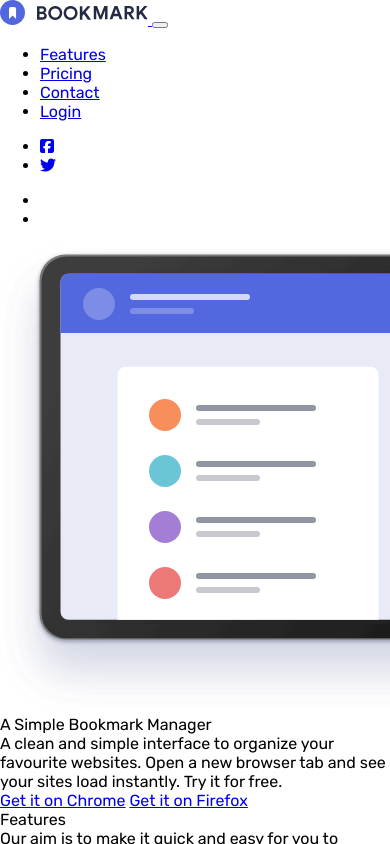
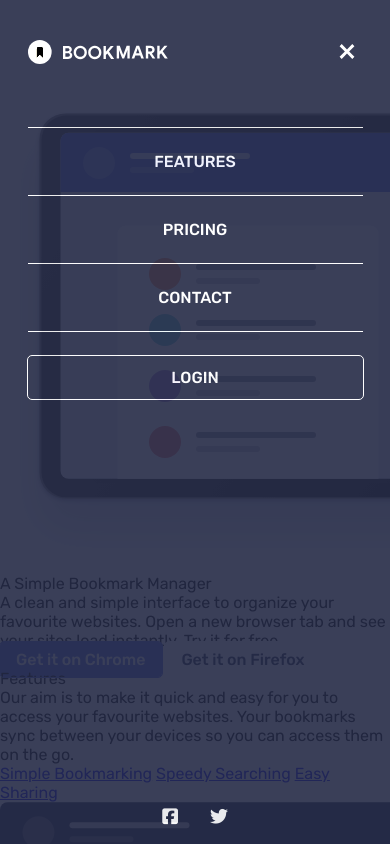
Before and after one commit to rudimediaz/fem-bookmark-landing-page, a website built with Vite: page index.html in a window 390 px wide. Both pictures are taken after a click on the button "Open and Close Menu". Shown: the top 844 px of the page. Built offline with nearby package versions, Linux system fonts and the light colour scheme; some packages are replaced by stand-ins of ours.

Commit message:
feat: header

```diff
--- a/index.html
+++ b/index.html
@@ -43,10 +43,16 @@
     </style>
   </head>
   <body>
-    <header>
-      <nav>
+    <header class="header flex">
+      <nav class="nav flex container" id="nav-master">
         <!-- brand logo  -->
-        <a href="/" aria-labelledby="brand-logo-top">
+        <a
+          href="/"
+          aria-labelledby="brand-logo-top"
+          class="brand-top"
+          data-navigation-state
+          data-navigation-agent
+        >
           <span id="brand-logo-top" class="sr-only">Bookmark</span>
           <img
             src="/images/logo-bookmark.svg"
@@ -55,20 +61,30 @@
         </a>
 
         <!-- navigation toggle  -->
-        <button>
+        <button
+          id="nav-toggle"
+          class="btn nav-toggle"
+          aria-controls="nav-top-links"
+          aria-expanded="false"
+        >
           <span class="sr-only">Open and Close Menu</span>
         </button>
 
         <!-- navigation links  -->
-        <div>
-          <ul>
+        <div
+          class="flex nav-wrapper-links"
+          id="nav-top-links"
+          data-navigation-agent
+          data-navigation-state
+        >
+          <ul class="flex nav-links nav-links_int container">
             <li><a href="#!">Features</a></li>
             <li><a href="#!">Pricing</a></li>
             <li><a href="#!">Contact</a></li>
-            <li><a href="#!">Login</a></li>
+            <li><a href="#!" class="btn btn_primary">Login</a></li>
           </ul>
 
-          <ul>
+          <ul class="flex nav-links nav-links_ext container">
             <li>
               <a href="#!">
                 <span class="sr-only">facebook</span>
@@ -113,8 +129,12 @@
             instantly. Try it for free.
           </p>
           <div>
-            <a href="#!">Get it on Chrome</a>
-            <a href="#!">Get it on Firefox</a>
+            <a href="#!" class="btn btn_primary-alt"
+              >Get it on Chrome</a
+            >
+            <a href="#!" class="btn btn_outlined btn_primary-alt"
+              >Get it on Firefox</a
+            >
           </div>
         </div>
       </div>
@@ -146,7 +166,7 @@
                 drag-and-drop interface gives you complete control
                 over how you manage your favourite sites.
               </p>
-              <a href="#!">More Info</a>
+              <a href="#!" class="btn btn_primary-alt">More Info</a>
             </div>
 
             <!-- tab #2 -->
@@ -161,7 +181,7 @@
                 sites in no time at all. No need to trawl through all
                 of your bookmarks.
               </p>
-              <a href="#!">More Info</a>
+              <a href="#!" class="btn btn_primary-alt">More Info</a>
             </div>
 
             <!-- tab #3  -->
@@ -176,7 +196,7 @@
                 others. Create a shareable link that you can send at
                 the click of a button.
               </p>
-              <a href="#!">More Info</a>
+              <a href="#!" class="btn btn_primary-alt">More Info</a>
             </div>
           </div>
         </div>
@@ -194,19 +214,25 @@
             <img src="/images/logo-chrome.svg" alt="chrome logo" />
             <h3>Add to Chrome</h3>
             <p>Minimum version 62</p>
-            <a href="#!">Add & Install Extension</a>
+            <a href="#!" class="btn btn_primary-alt"
+              >Add & Install Extension</a
+            >
           </div>
           <div>
             <img src="/images/logo-firefox.svg" alt="firefox logo" />
             <h3>Add to Firefox</h3>
             <p>Minimum version 55</p>
-            <a href="#!">Add & Install Extension</a>
+            <a href="#!" class="btn btn_primary-alt"
+              >Add & Install Extension</a
+            >
           </div>
           <div>
             <img src="/images/logo-opera.svg" alt="opera logo" />
             <h3>Add to Opera</h3>
             <p>Minimum version 46</p>
-            <a href="#!">Add & Install Extension</a>
+            <a href="#!" class="btn btn_primary-alt"
+              >Add & Install Extension</a
+            >
           </div>
         </div>
       </div>
@@ -259,7 +285,7 @@
             gravida pellentesque non ut velit.
           </details>
         </div>
-        <a href="#!">More Info</a>
+        <a href="#!" class="btn btn_primary-alt">More Info</a>
       </div>
 
       <!-- contacts  -->
@@ -268,7 +294,11 @@
         <p>Stay up-to-date with what we’re doing</p>
         <form>
           <input type="email" />
-          <input type="submit" value="Contact Us" />
+          <input
+            type="submit"
+            value="Contact Us"
+            class="btn btn_primary"
+          />
         </form>
       </div>
 
--- a/src/main.js
+++ b/src/main.js
@@ -1 +1,59 @@
 import "./styles/main.css";
+
+const navToggle = document.getElementById("nav-toggle");
+const navMaster = document.getElementById("nav-master");
+const largeScreen = matchMedia("(min-width : 35.001em)");
+
+largeScreen.addEventListener("change", function (ev) {
+  if (ev.matches) {
+    setAriaExpanded.call(navToggle, "false");
+  }
+});
+
+document.body.addEventListener("nav:toggled", function (ev) {
+  if (ev.detail.navigationState === "expanded") {
+    this.style.setProperty("overflow-y", "hidden");
+  } else {
+    this.style.setProperty("overflow-y", "auto");
+  }
+});
+
+navMaster.addEventListener("nav:toggled", function (ev) {
+  this.querySelectorAll("[data-navigation-agent").forEach((agent) => {
+    agent.dataset.navigationState = ev.detail.navigationState;
+  });
+});
+
+navToggle.addEventListener("click", function () {
+  toggleAriaExpanded.call(this);
+});
+
+function getAriaExpanded() {
+  return this.getAttribute("aria-expanded");
+}
+
+function setAriaExpanded(value) {
+  this.setAttribute("aria-expanded", value);
+
+  queueMicrotask(() => {
+    const current = getAriaExpanded.call(this);
+    this.dispatchEvent(
+      new CustomEvent("nav:toggled", {
+        bubbles: true,
+        detail: {
+          navigationState: current === "true" ? "expanded" : "",
+        },
+      })
+    );
+  });
+}
+
+function toggleAriaExpanded() {
+  const current = getAriaExpanded.call(this);
+
+  if (current === "true") {
+    setAriaExpanded.call(this, "false");
+  } else if (current === "false") {
+    setAriaExpanded.call(this, "true");
+  }
+}
--- /dev/null
+++ b/src/styles/button.css
@@ -0,0 +1,55 @@
+@layer comps {
+    .btn {
+        text-decoration: none;
+        text-align: center;
+        border: none;
+        background-color: var(--btn-shade);
+        color: var(--btn-tint);
+        outline: 1px solid var(--btn-shade);
+        padding-block: 0.5em;
+        padding-inline: 1em;
+        font-weight: 500;
+        border-radius: 0.25rem;
+    }
+
+    .btn:focus-visible {
+        outline-offset: 2px;
+    }
+
+    .btn_outlined {
+        background-color: var(--btn-tint);
+        color: var(--btn-tint-outlined);
+        outline-color: var(--btn-tint);
+    }
+
+    .btn_outlined:focus-visible {
+        outline-color: var(--btn-tint-outlined);
+    }
+
+    .btn_primary,
+    .btn_primary-alt {
+        --btn-tint: #fff;
+        --btn-tint-outlined: var(--clr-n-2);
+    }
+
+    .btn_primary {
+        --btn-shade: var(--clr-p-1);
+    }
+
+    .btn_primary-alt {
+        --btn-shade: var(--clr-p-2);
+    }
+
+    @media (hover: hover) {
+        .btn:hover {
+            background-color: var(--btn-tint);
+            color: var(--btn-shade);
+            cursor: pointer;
+        }
+
+        .btn_outlined:hover {
+            outline-color: var(--btn-tint-outlined);
+            color: var(--btn-tint-outlined);
+        }
+    }
+}
--- /dev/null
+++ b/src/styles/container.css
@@ -0,0 +1,41 @@
+@layer mods {
+    .container {
+        margin-inline: min(0.5rem, 2vw);
+    }
+
+    @media (280px < width <= 320px) {
+        .container {
+            margin-inline: var(--size-fluid-1);
+        }
+    }
+
+    @media (320px < width <=480px) {
+        .container {
+            margin-inline: var(--size-fluid-2);
+        }
+    }
+
+    @media (480px < width <=768px) {
+        .container {
+            margin-inline: var(--size-fluid-3);
+        }
+    }
+
+    @media (768px < width <= 1024px) {
+        .container {
+            margin-inline: var(--size-fluid-4);
+        }
+    }
+
+    @media (1024px < width <= 1440px) {
+        .container {
+            margin-inline: var(--size-fluid-5);
+        }
+    }
+
+    @media (width > 1440px) {
+        .container {
+            margin-inline: max(10.5rem, 10vw);
+        }
+    }
+}
--- /dev/null
+++ b/src/styles/display.css
@@ -0,0 +1,13 @@
+@layer mods {
+    .flex {
+        display: flex;
+    }
+
+    .grid {
+        display: grid;
+    }
+
+    .inline-flex {
+        display: inline-flex;
+    }
+}
--- /dev/null
+++ b/src/styles/header.css
@@ -0,0 +1,140 @@
+@layer std {
+    .header ul {
+        list-style: none;
+        margin: 0;
+        padding: 0;
+    }
+
+    .header a {
+        text-decoration: none;
+        color: inherit;
+    }
+}
+
+.header {
+    flex-direction: column;
+}
+
+.nav {
+    justify-content: space-between;
+    padding-block: 2rem;
+    align-items: center;
+    flex-wrap: wrap;
+}
+
+.brand-top {
+    padding-block: 0.5rem;
+    line-height: 0;
+    z-index: 999;
+}
+
+.brand-top img {
+    width: 140px;
+    height: 100%;
+    object-fit: scale-down;
+}
+
+.brand-top[data-navigation-state="expanded"] img {
+    filter: invert(1) saturate(0.1) brightness(3);
+}
+
+.nav-toggle {
+    background-image: url(/images/icon-hamburger.svg);
+    background-repeat: no-repeat;
+    background-size: auto;
+    background-position: center;
+    z-index: 999;
+    padding: 1rem;
+    border-radius: 50px;
+}
+
+.nav-toggle:active {
+    background-color: var(--clr-n-1);
+}
+
+.nav-toggle[aria-expanded="true"] {
+    background-image: url(/images/icon-close.svg);
+}
+
+@media (width > 35em) {
+    .nav-toggle {
+        display: none;
+    }
+}
+
+@layer std {
+    .nav-wrapper-links,
+    .nav-wrapper-links ul {
+        gap: 1rem;
+        flex-wrap: wrap;
+    }
+}
+
+.nav-links:not(.nav-links_ext) {
+    text-transform: uppercase;
+    font-weight: 500;
+}
+
+.nav-links_ext {
+    display: none;
+}
+
+@media (width < 35em) {
+    .nav-wrapper-links {
+        position: fixed;
+        inset: 0;
+        flex-direction: column;
+        background-color: var(--clr-n-2);
+        color: #fff;
+        opacity: 0.9;
+        transform: translateY(-100%);
+    }
+
+    .nav-wrapper-links[data-navigation-state="expanded"] {
+        transform: translateY(0);
+        transition: transform 0.7s ease-out 0.2s;
+    }
+
+    .nav-links_int {
+        flex-direction: column;
+        margin-block-start: max(6rem, 15vh);
+        gap: 0px;
+    }
+
+    .nav-links_int li {
+        border-top: 1px solid #fff;
+        padding-block: 1.5rem;
+        display: grid;
+        place-items: center;
+    }
+
+    .nav-links_int :is(.btn) {
+        width: 100%;
+        background-color: transparent;
+        color: #fff;
+        outline-color: #fff;
+        padding-block: 0.75em;
+    }
+
+    .nav-links_ext {
+        display: flex;
+        flex-direction: row;
+        margin-block-start: auto;
+        justify-content: center;
+        gap: 2rem;
+        font-size: calc(1rem + var(--font-size-comp));
+    }
+}
+
+@media (width < 35em) and (hover: hover) {
+    .nav-links_int :is(.btn:hover) {
+        background-color: #fff;
+        color: var(--clr-n-2);
+    }
+}
+
+@media (width > 35em) {
+    .nav-wrapper-links > * {
+        margin: 0;
+    }
+}
--- a/src/styles/main.css
+++ b/src/styles/main.css
@@ -1,3 +1,7 @@
 @import "layers";
 @import "props";
 @import "normal";
+@import "button";
+@import "display";
+@import "container";
+@import "header";
```
